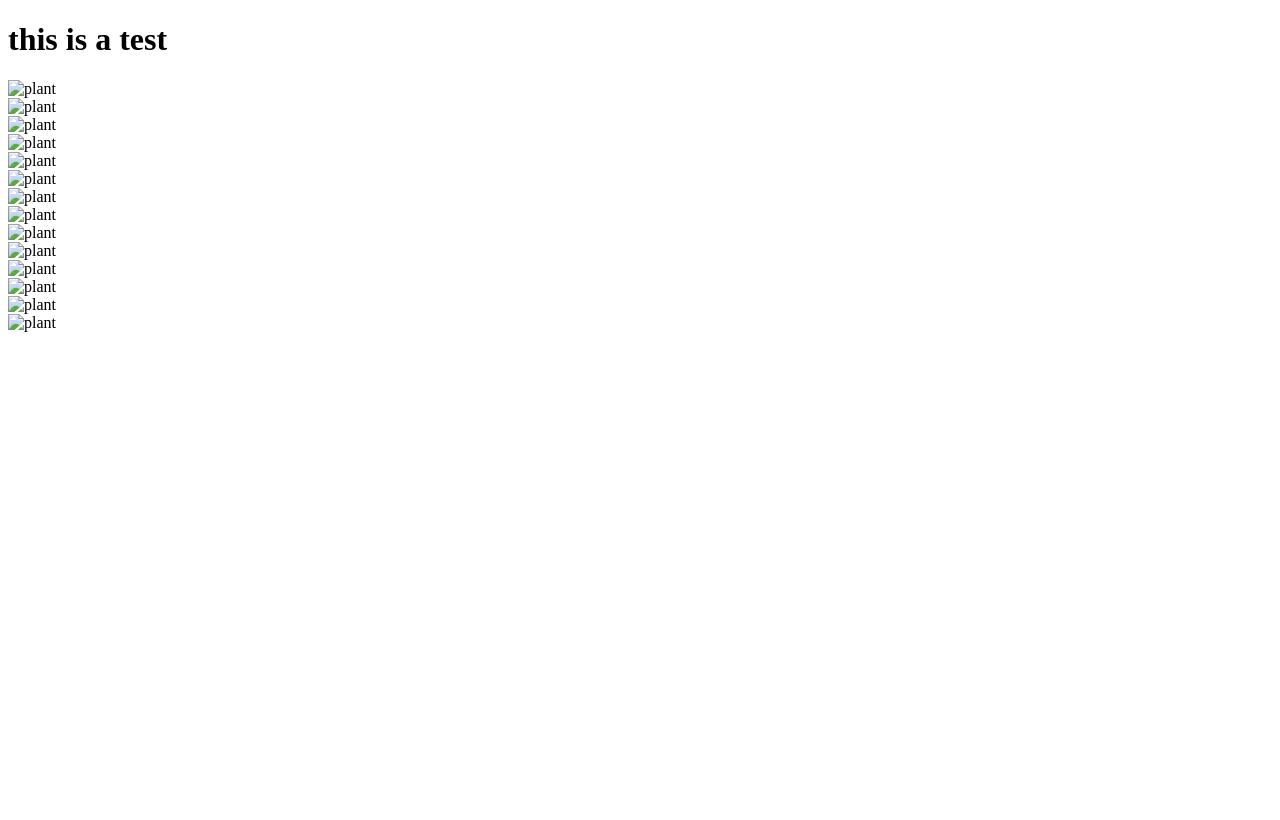
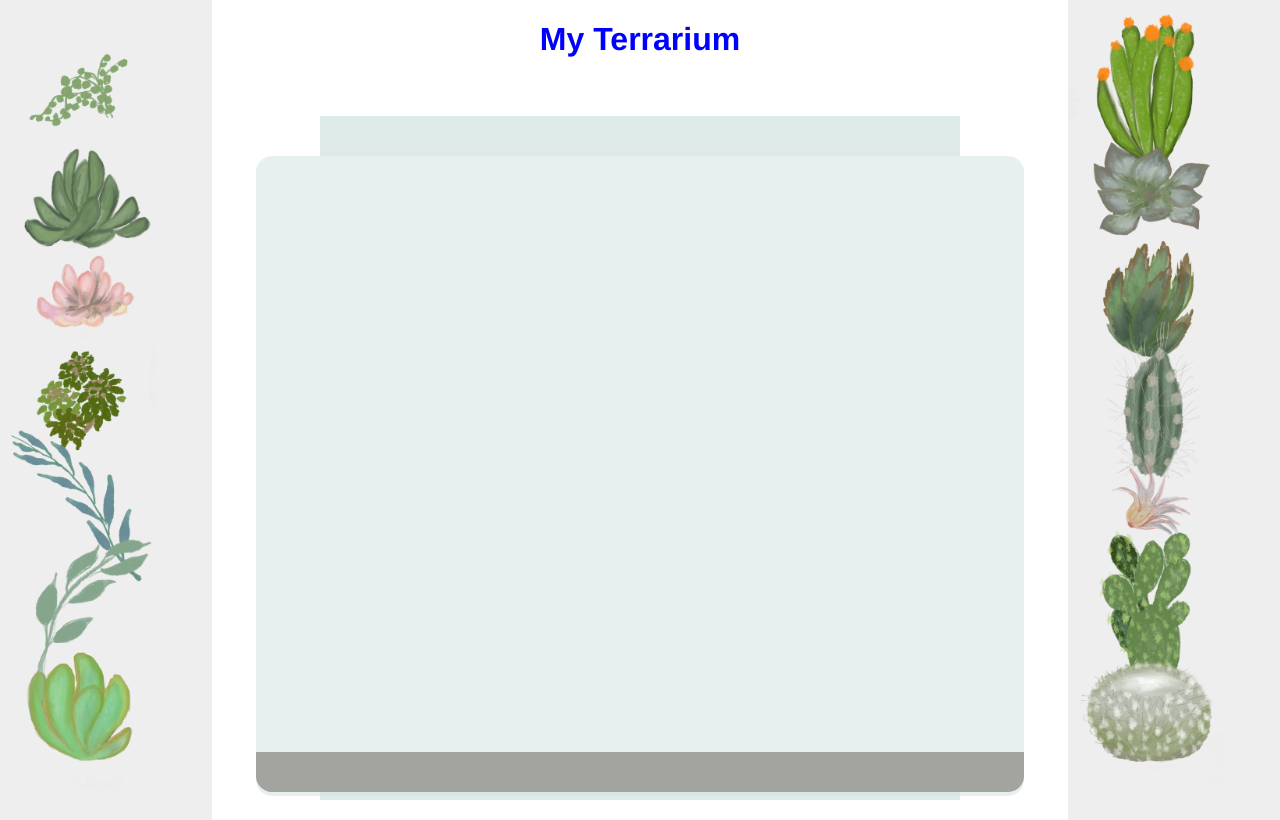
Before and after one commit to Flurak/web-dev, a plain HTML site: page terrarium/index.html in a window 1280 px wide. Drawn offline with Linux system fonts and the light colour scheme.

Commit message:
second commit

```diff
--- a/terrarium/index.html
+++ b/terrarium/index.html
@@ -1,13 +1,15 @@
 <!DOCTYPE html>
 <html>
 <head>
+    <link rel="stylesheet" href="style.css" />
     <title>Welcome to my Virtual Terrarium</title>
     <meta charset="utf-8" />
     <meta http-equiv="X-UA-Compatible" content="IE=edge" />
+    <script src="./script.js" defer></script>
     <meta name="viewport" content="width=device-width, initial-scale=1" />
 </head>
 <body>
-    <h1>this is a test</h1>
+    <h1>My Terrarium</h1>
     <div id="page">
         <div id="left-container" class="container">
             <div class="plant-holder">
@@ -55,6 +57,15 @@
                 <img class="plant" alt="plant" id="plant14" src="./images/plant14.png" />
             </div>
         </div>
+        <div id="terrarium">
+            <div class="jar-top"></div>
+            <div class="jar-walls">
+                <div class="jar-glossy-long"></div>
+                <div class="jar-glossy-short"></div>
+            </div>
+            <div class="dirt"></div>
+            <div class="jar-bottom"></div>
+        </div>
     </div>
 </body>
 </html>
--- /dev/null
+++ b/terrarium/style.css
@@ -0,0 +1,77 @@
+h1{
+    color: blue;
+    text-align: center;
+}
+body {
+    font-family: helvetica, arial, sans-serif;
+}
+.container {
+    background-color: #eee;
+    width: 15%;
+    top: 0px;
+    position: absolute;
+    height: 100%;
+    padding: 10px;
+}
+#left-container{
+    left:0px;
+}
+#right-container{
+    right:0px;
+}
+.plant-holder {
+    position: relative;
+    height: 13%;
+    left: -10px;
+}
+
+.plant {
+    position: absolute;
+    max-width: 150%;
+    max-height: 150%;
+    z-index: 2;
+}
+.jar-walls {
+    height: 80%;
+    width: 60%;
+    background: #d1e1df;
+    border-radius: 1rem;
+    position: absolute;
+    bottom: 0.5%;
+    left: 20%;
+    opacity: 0.5;
+    z-index: 1;
+}
+
+.jar-top {
+    width: 50%;
+    height: 5%;
+    background: #d1e1df;
+    position: absolute;
+    bottom: 80.5%;
+    left: 25%;
+    opacity: 0.7;
+    z-index: 1;
+}
+
+.jar-bottom {
+    width: 50%;
+    height: 1%;
+    background: #d1e1df;
+    position: absolute;
+    bottom: 0%;
+    left: 25%;
+    opacity: 0.7;
+}
+
+.dirt {
+    width: 60%;
+    height: 5%;
+    background: #3a241d;
+    position: absolute;
+    border-radius: 0 0 1rem 1rem;
+    bottom: 1%;
+    left: 20%;
+    opacity: 0.7;
+    z-index: -1;
+}
```
Also changed, not shown: terrarium/images/plant1.png (added), terrarium/images/plant10.png (added), terrarium/images/plant11.png (added), terrarium/images/plant12.png (added), terrarium/images/plant13.png (added), terrarium/images/plant14.png (added), terrarium/images/plant2.png (added), terrarium/images/plant3.png (added), terrarium/images/plant4.png (added), terrarium/images/plant5.png (added), terrarium/images/plant6.png (added), terrarium/images/plant7.png (added), terrarium/images/plant8.png (added), terrarium/images/plant9.png (added), 1 more files.
